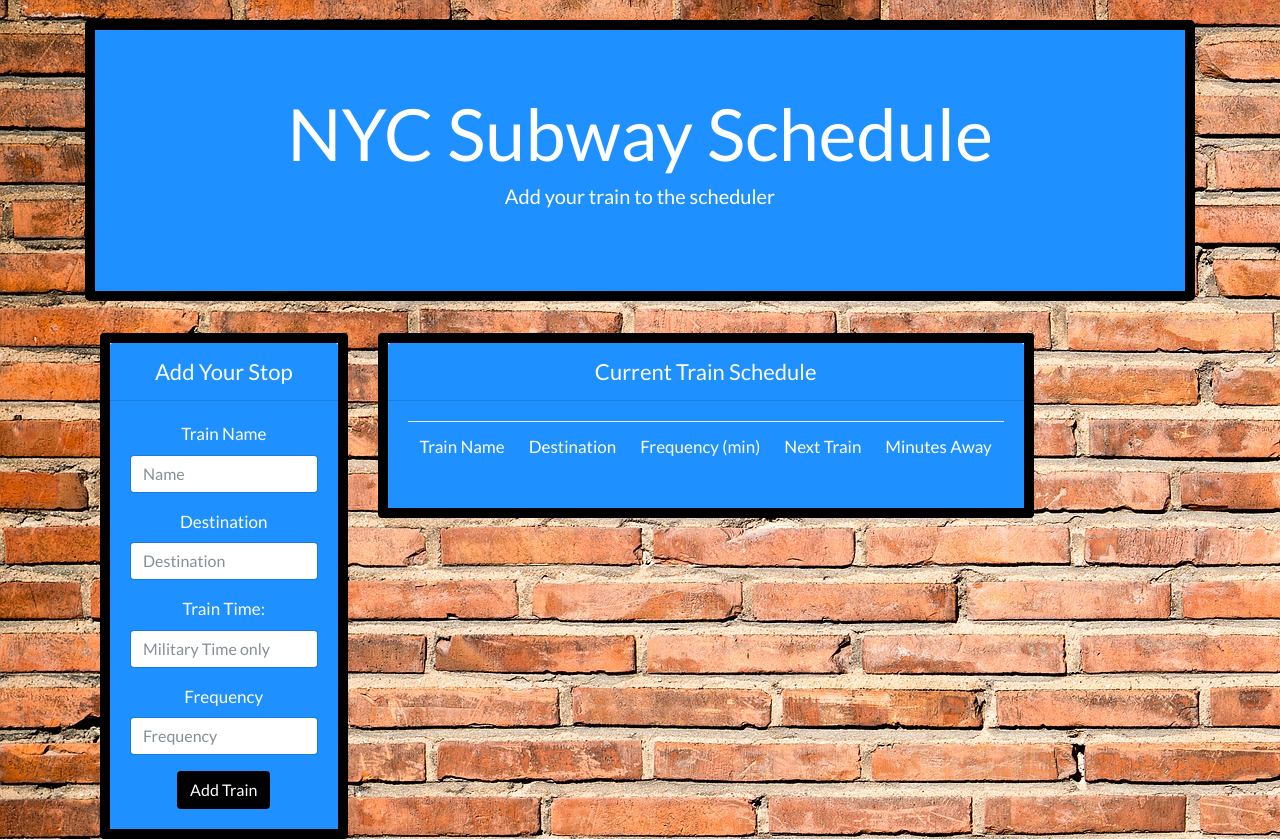
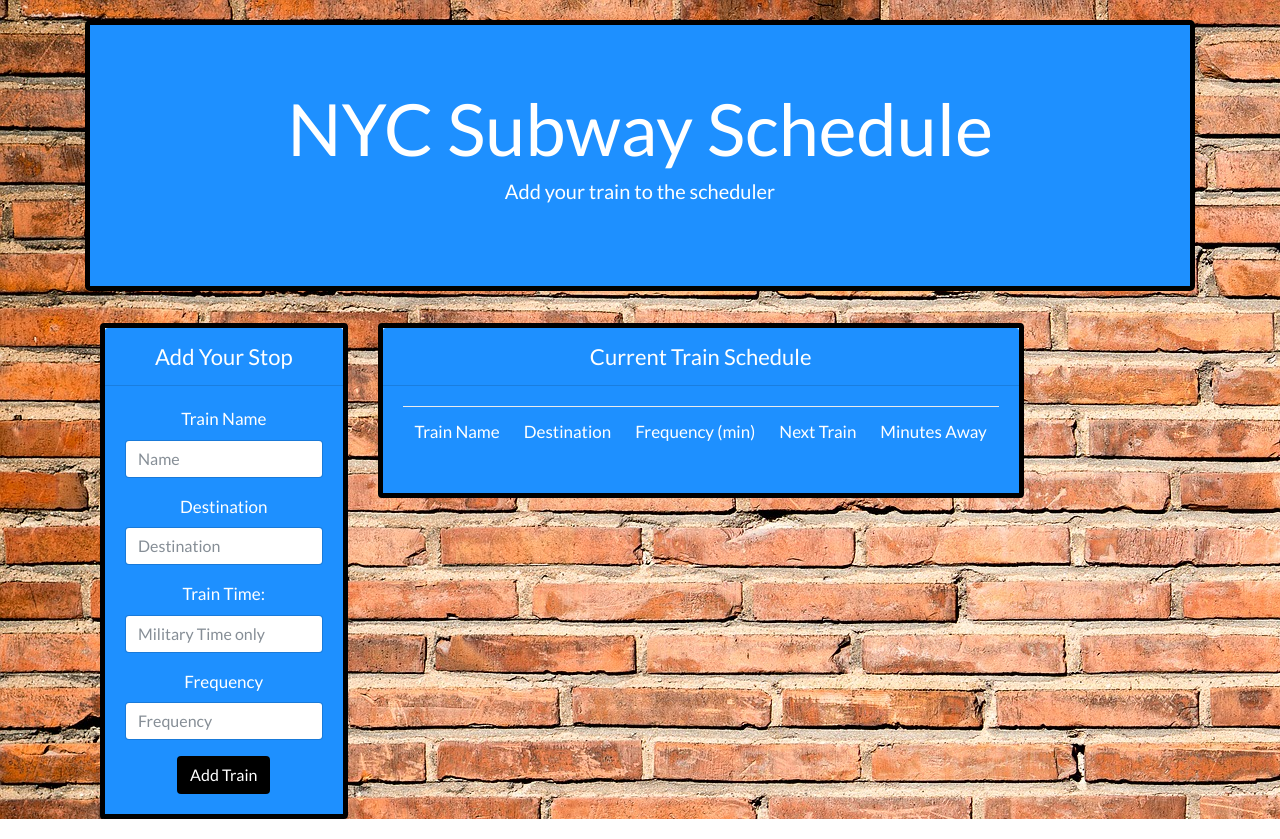
Before and after one commit to monfrair/trains, a plain HTML site: page index.html in a window 1280 px wide. Drawn offline with nearby package versions, Linux system fonts and the light colour scheme; no server answers.

Commit message:
cleaned up the js file

```diff
--- a/assets/css/style.css
+++ b/assets/css/style.css
@@ -12,7 +12,7 @@ body {
     font: lato;
     border-style: solid;
     border-color: black;
-    border-width: 10px;
+    border-width: 5px;
 
 }
 .card-header {
@@ -37,5 +37,5 @@ button {
     width: auto;
     border-style: solid;
     border-color: black;
-    border-width: 10px;
+    border-width: 5px;
 }
--- a/assets/js/trains.js
+++ b/assets/js/trains.js
@@ -35,26 +35,10 @@ $(document).ready(function () {
         frequency = $("#frequency").val().trim();
 
 
-        console.log(trainName);
-        console.log(destination);
-        console.log(trainTime);
-        console.log(frequency);
 
 
-        //        //firstTime (pushed back 1 year to make sure it comes before current time)
-        //        firstTimeConverted = moment.unix(trainTime).subtract(1, "years");
-        //        console.log(firstTimeConverted);
-        //
-        //        //get the current time
-        //        currentTime = moment();
-        //
         var unixTime = moment().format("X");
 
-        //        //calculate when the next train comes
-        //        nextArrival = moment().add(minutesAway, "minutes");
-        //        console.log("ARRIVAL TIME: " + moment(nextArrival).format("hh:mm"));
-        //
-        //        nextTrainCalculated = moment(nextArrival).format("hh:mm");
 
 
         //push the data into the DB
@@ -168,7 +152,7 @@ $(document).ready(function () {
                 //
                 //                var column4 = $("<td>").text(moment(nextTrain).format("hh:mm A"));
                 var column4 = $("<td>").text(nextTrain);
-                var column5 = $("<td>").text(minutesAway, ("hh:mm"));
+                var column5 = $("<td>").text(minutesAway);
 
                 //            var column5 = $("<td>").text(moment.unix(sv.minutesAway).format("hh:mm"));
 
```
